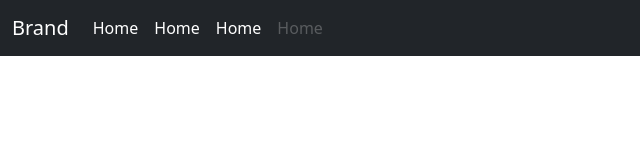
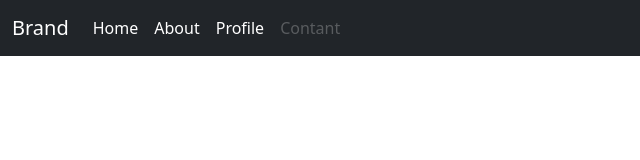
Before and after one commit to sifeane817-bit/bootstrap2, a plain HTML site: page index.html in a window 1280 px wide. Shown: the full height of the page, 0-640 px from the left. Drawn offline with Linux system fonts and the light colour scheme.

Commit message:
Update index.html

```diff
--- a/index.html
+++ b/index.html
@@ -16,9 +16,9 @@
             <div class="collapse navbar-collapse" id="s">
                 <div class="navbar-nav">
                     <a href="#" class="nav-item nav-link active">Home</a>
-                    <a href="#" class="nav-item nav-link active">Home</a>
-                    <a href="#" class="nav-item nav-link active">Home</a>
-                    <a href="#" class="nav-item nav-link disabled">Home</a>
+                    <a href="#" class="nav-item nav-link active">About</a>
+                    <a href="#" class="nav-item nav-link active">Profile</a>
+                    <a href="#" class="nav-item nav-link disabled">Contant</a>
                 </div>
                 <div class="navbar-nav ms-auto">
                     <a href="#" class="nav-item nav-link">Login</a>
@@ -29,4 +29,5 @@
     <script src="bootstrap.bundle.min.js"></script>
 </body>
 
+
 </html>
```
